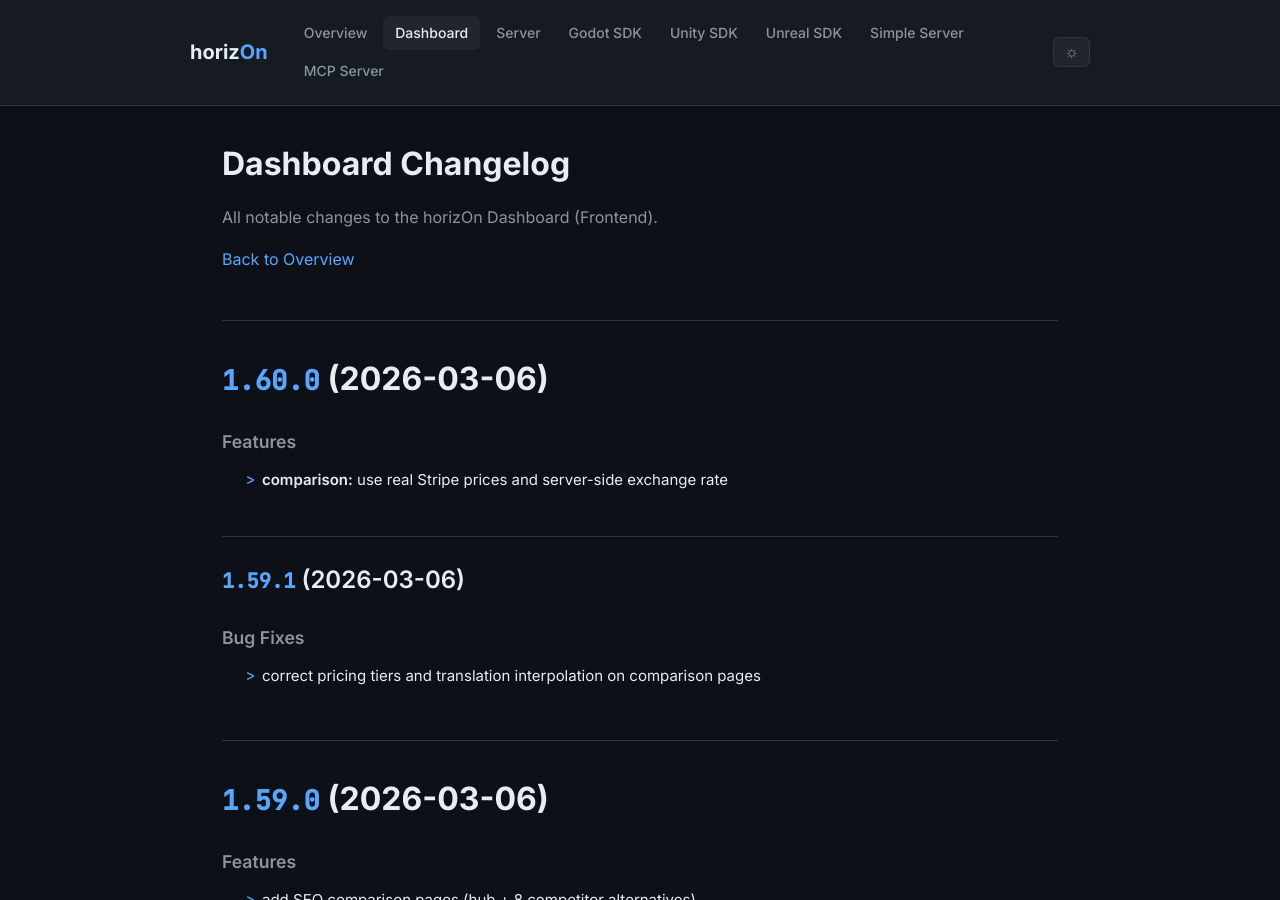
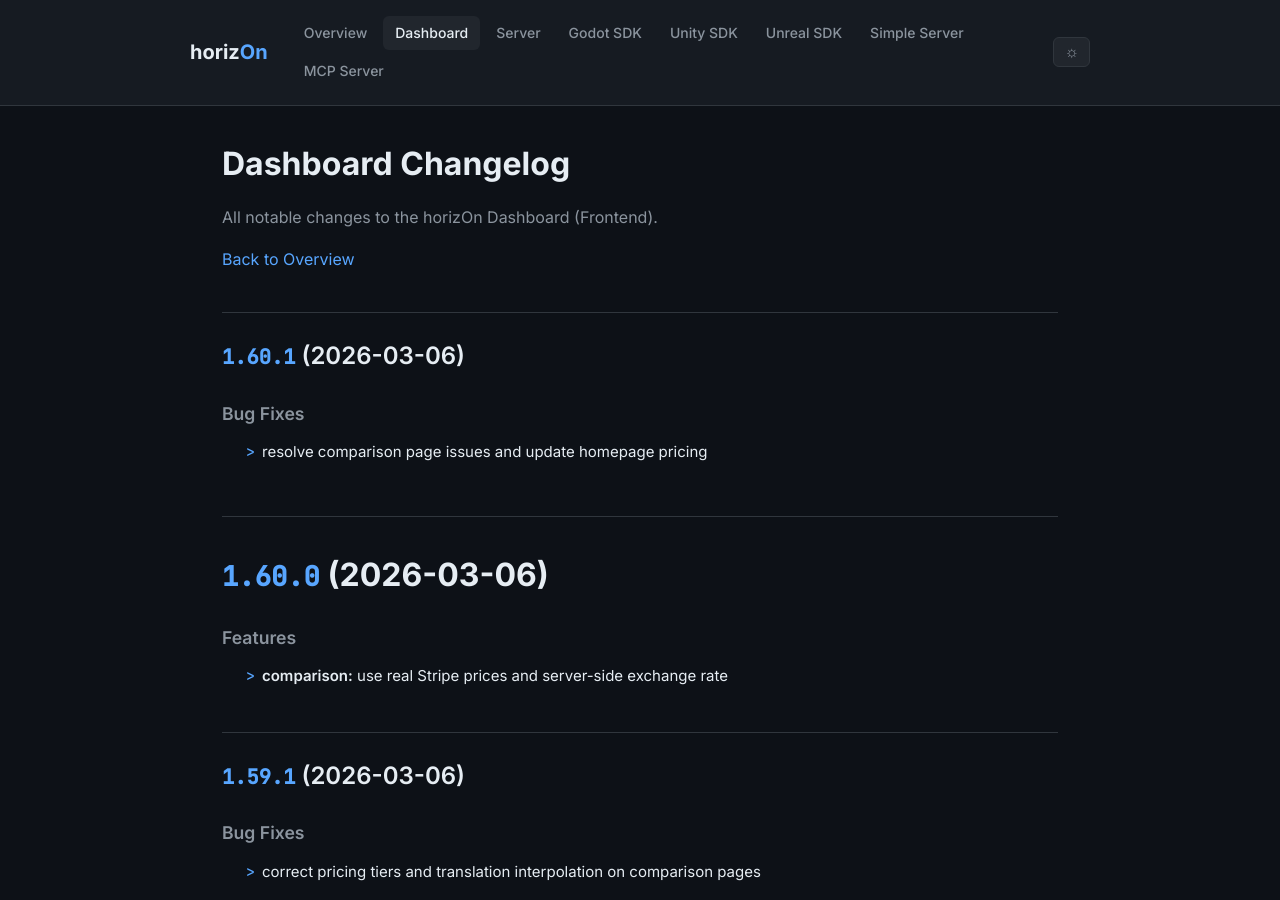
Before and after one commit to ProjectMakersDE/horizOn-Changelog, a Jekyll site: the page built from dashboard-changelog.md, in a window 1280 px wide and 900 px high. Built offline with Jekyll 4.4.1, drawn with Linux system fonts in a browser that asks for light colours.

Commit message:
chore: sync changelogs [skip ci]

```diff
--- a/dashboard-changelog.md
+++ b/dashboard-changelog.md
@@ -8,6 +8,13 @@ title: Dashboard Changelog
 All notable changes to the horizOn Dashboard (Frontend).
 
 [Back to Overview](.)
+
+## [1.60.1](https://github.com/ProjectMakersDE/horizOn-Dashboard/compare/v1.60.0...v1.60.1) (2026-03-06)
+
+
+### Bug Fixes
+
+* resolve comparison page issues and update homepage pricing ([98f3ae3](https://github.com/ProjectMakersDE/horizOn-Dashboard/commit/98f3ae3b86af78de9993d38a309be7811a79c171))
 
 # [1.60.0](https://github.com/ProjectMakersDE/horizOn-Dashboard/compare/v1.59.1...v1.60.0) (2026-03-06)
 
```
Also changed, not shown: index.md (+1 -1 lines).
